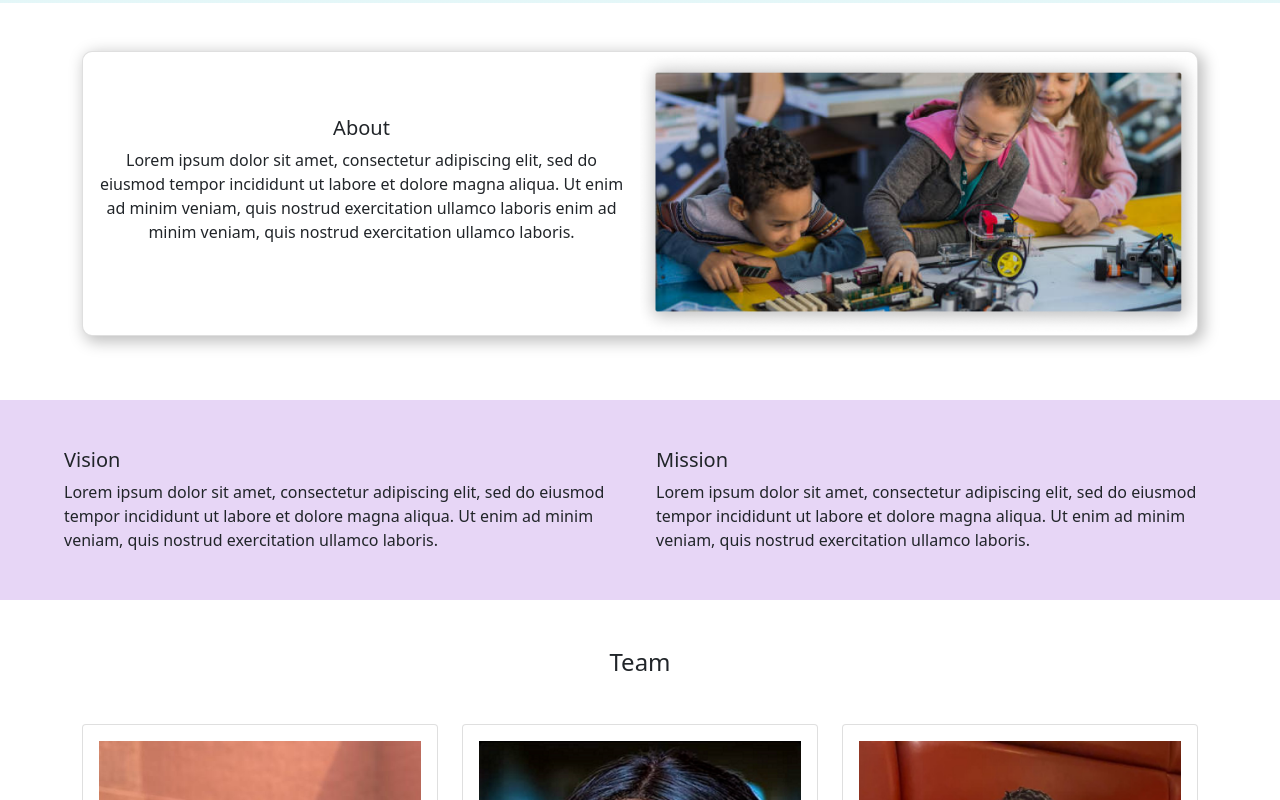
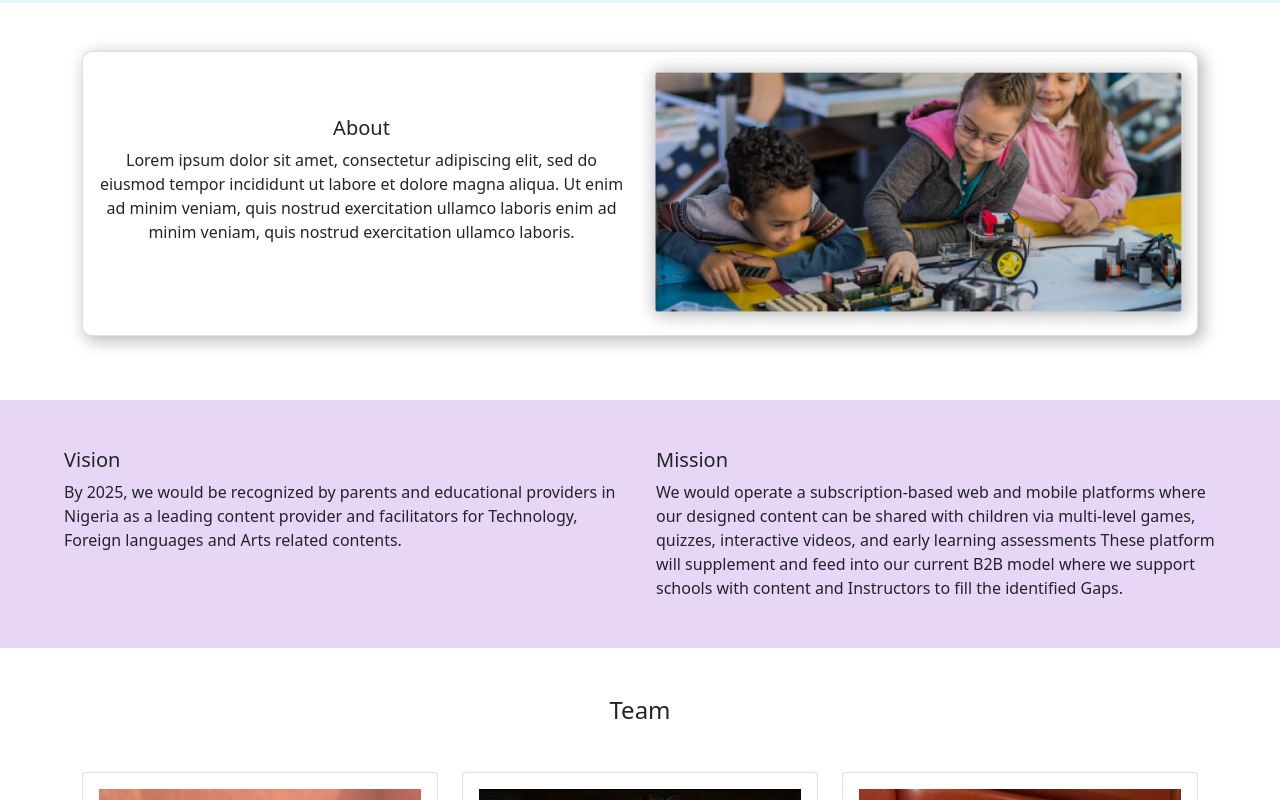
Before and after one commit to innkeeper-work/Haven-Edu-Services, a React (Create React App) app: page /about in a window 1280 px wide. Shown: the part 416-1216 px from the top of the page. Built offline with nearby package versions, Linux system fonts and the light colour scheme.

Commit message:
added mission and vision

```diff
--- a/src/pages/About.js
+++ b/src/pages/About.js
@@ -61,9 +61,10 @@ const Vision = () => {
           <div className="card-body py-5">
             <h5 className="card-title">Vision</h5>
             <p className="card-text">
-              Lorem ipsum dolor sit amet, consectetur adipiscing elit, sed do
-              eiusmod tempor incididunt ut labore et dolore magna aliqua. Ut
-              enim ad minim veniam, quis nostrud exercitation ullamco laboris.
+              By 2025, we would be recognized by parents and educational
+              providers in Nigeria as a leading content provider and
+              facilitators for Technology, Foreign languages and Arts related
+              contents.
             </p>
           </div>
         </div>
@@ -71,9 +72,12 @@ const Vision = () => {
           <div className="card-body py-5">
             <h5 className="card-title">Mission</h5>
             <p className="card-text">
-              Lorem ipsum dolor sit amet, consectetur adipiscing elit, sed do
-              eiusmod tempor incididunt ut labore et dolore magna aliqua. Ut
-              enim ad minim veniam, quis nostrud exercitation ullamco laboris.
+              We would operate a subscription-based web and mobile platforms
+              where our designed content can be shared with children via
+              multi-level games, quizzes, interactive videos, and early learning
+              assessments These platform will supplement and feed into our
+              current B2B model where we support schools with content and
+              Instructors to fill the identified Gaps.
             </p>
           </div>
         </div>
```
